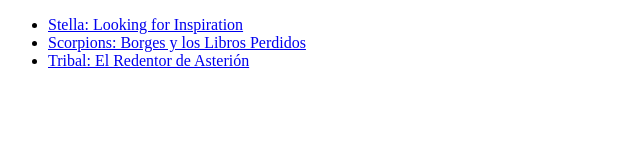
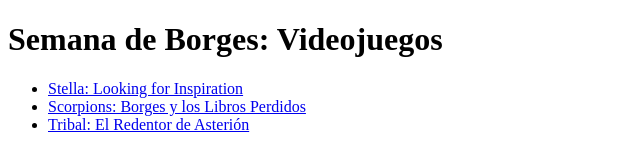
Before and after one commit to juegosborges/juegosborges.github.io, a plain HTML site: page index.html in a window 1280 px wide. Shown: the whole page, without its empty margins (0-640 px from the left). Drawn offline with Linux system fonts and the light colour scheme.

Commit message:
Update index.html

```diff
--- a/index.html
+++ b/index.html
@@ -5,6 +5,7 @@
 <title>Juegos Borges</title>
 </head>
 <body>
+  <h1>Semana de Borges: Videojuegos</h1>
 <ul>
   <li>
     <a href="stella.html">Stella: Looking for Inspiration</a>
```
